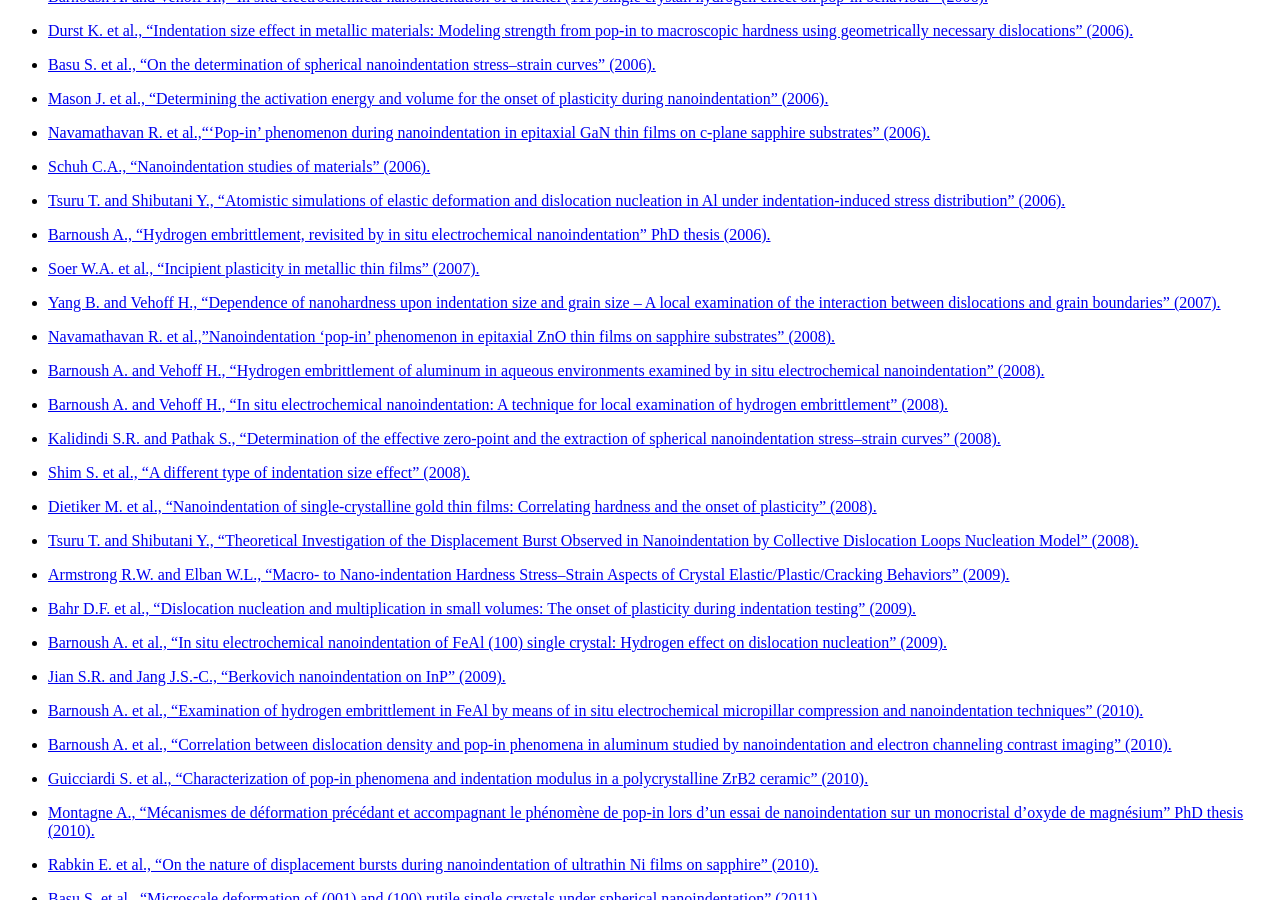
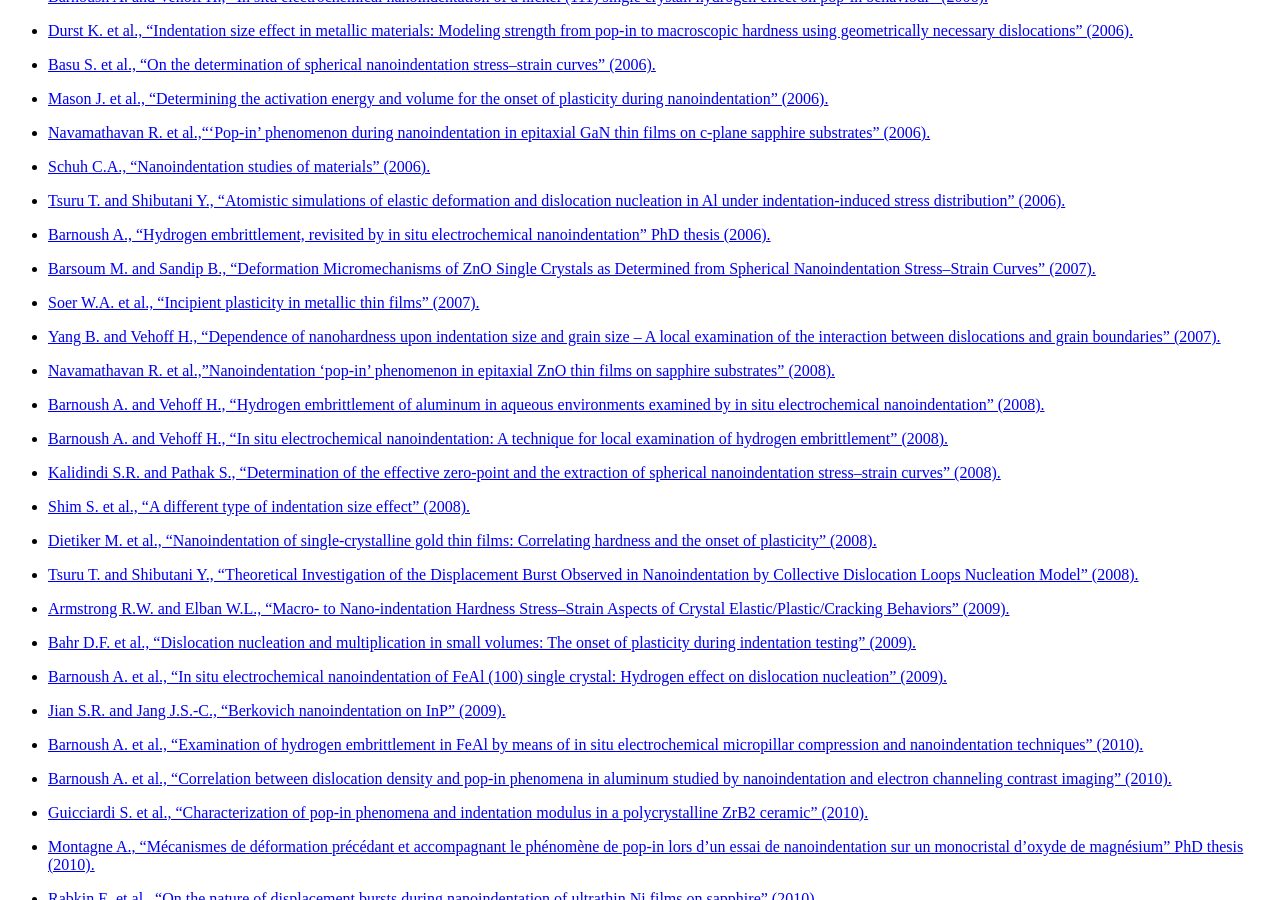
Before and after one commit to DavidMercier/PopIn, a Sphinx documentation site: the page built from doc/links_ref.rst, in a window 1280 px wide and 900 px high, scrolled down 2345 px. Built offline with Sphinx 7.4.7, drawn with Linux system fonts in a browser that asks for light colours; comment, search, counter and statistics services are not loaded.

Commit message:
Update links_ref.rst

```diff
--- a/doc/links_ref.rst
+++ b/doc/links_ref.rst
@@ -88,6 +88,7 @@ Dislocation nucleation during (nano)indentation
 * `Schuh C.A., "Nanoindentation studies of materials" (2006). <https://doi.org/10.1016/S1369-7021(06)71495-X>`_
 * `Tsuru T. and Shibutani Y., "Atomistic simulations of elastic deformation and dislocation nucleation in Al under indentation-induced stress distribution" (2006). <https://doi.org/10.1088/0965-0393/14/5/S07>`_
 * `Barnoush A., "Hydrogen embrittlement, revisited by in situ electrochemical nanoindentation" PhD thesis (2006). <http://scidok.sulb.uni-saarland.de/volltexte/2008/1542/pdf/A_Barnoush_PhD_thesis.pdf>`_
+* `Barsoum M. and Sandip B., "Deformation Micromechanisms of ZnO Single Crystals as Determined from Spherical Nanoindentation Stress–Strain Curves" (2007). <https://doi.org/10.1557/jmr.2007.0305>`_
 * `Soer W.A. et al., "Incipient plasticity in metallic thin films" (2007). <https://doi.org/10.1063/1.2736479>`_
 * `Yang B. and Vehoff H., "Dependence of nanohardness upon indentation size and grain size – A local examination of the interaction between dislocations and grain boundaries" (2007). <https://doi.org/10.1016/j.actamat.2006.09.004>`_
 * `Navamathavan R. et al.,"Nanoindentation 'pop-in' phenomenon in epitaxial ZnO thin films on sapphire substrates" (2008). <https://doi.org/10.1016/j.matchar.2007.01.020>`_
```
